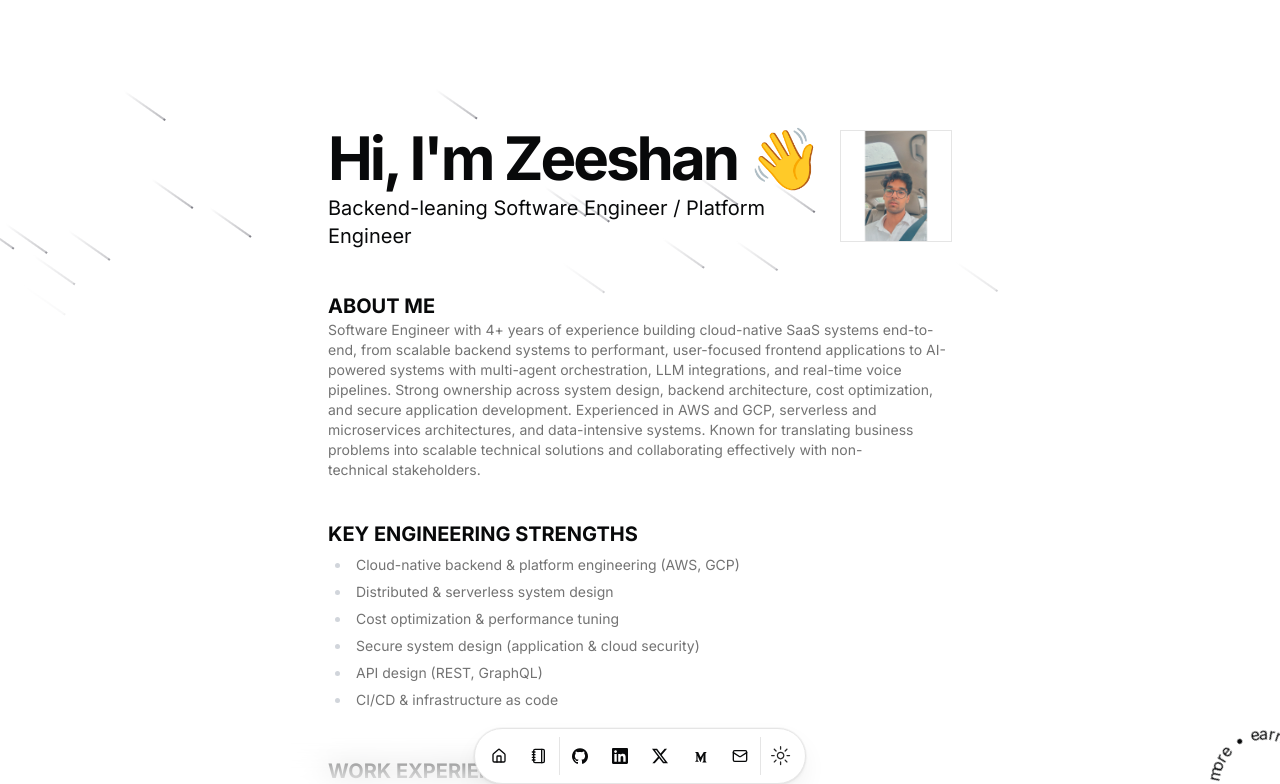
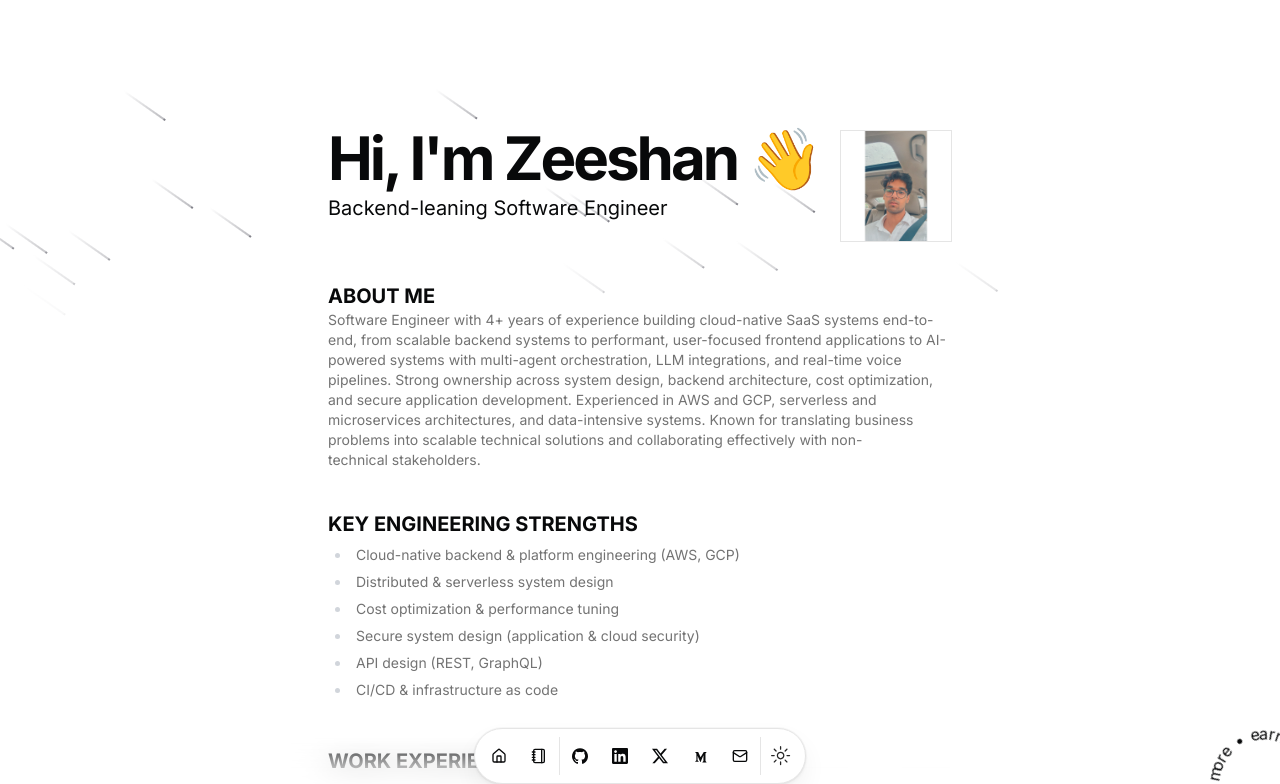
Before and after one commit to itszeeshan/portfolio, a Next.js app: page / in a window 1280 px wide. Shown: the top 784 px of the page. Built offline with nearby package versions, Linux system fonts and the light colour scheme.

Commit message:
yeah thats pretty much it!

```diff
--- a/src/data/resume.tsx
+++ b/src/data/resume.tsx
@@ -9,7 +9,7 @@ export const DATA = {
   location: "Islamabad, Pakistan",
   locationLink: "https://www.google.com/maps/place/islamabad",
   description:
-    "Backend-leaning Software Engineer / Platform Engineer",
+    "Backend-leaning Software Engineer",
   summary:
     `I started my tech journey at 17 as a bug bounty hunter, deeply immersed in the world of cybersecurity. It was exciting and intense, filled with late-night hunts and constant learning. But over time, I realized I was only scratching the surface—repeating familiar patterns without truly understanding how systems were built.
 
```
